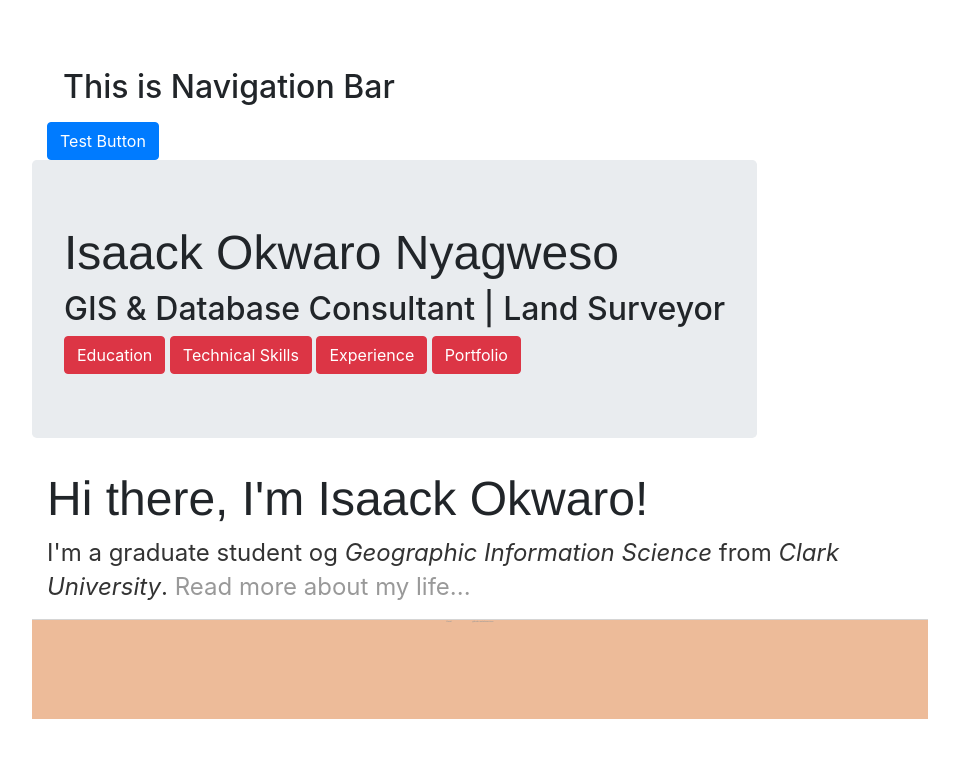
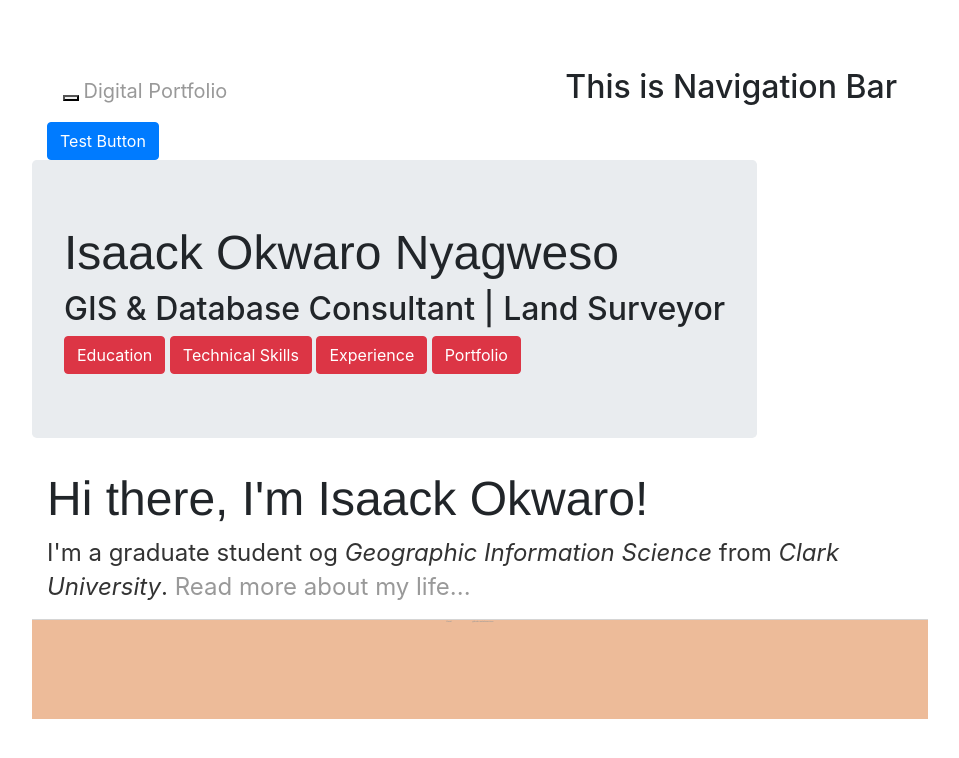
Before and after one commit to okwaroissa/okwaroissa.github.io, a Jekyll site: the page built from index.html, in a window 1280 px wide. Shown: the top 758 px of the page, without its empty margins (160-1119 px from the left). Built offline with Jekyll 4.4.1, drawn with Linux system fonts in a browser that asks for light colours.

Commit message:
Update default.html

```diff
--- a/_layouts/default.html
+++ b/_layouts/default.html
@@ -11,8 +11,19 @@
 		<body>
 			<nav class="navbar navbar-default navbar-fixed-top" role="navigation">
 				<div class="container-fluid">
+					<div id="nav-padding">
+						<div class="navbar-header">
+							<button type="button" class="navbar-toggle" data-toggle="collapse" data-target="#navbarResponsive">
+								<span class="sr-only">Toggle navigation</span>
+								<span class="icon-bar"></span>
+								<span class="icon-bar"></span>
+								<span class="icon-bar"></span>
+                    					</button>
+							<a href="#Wall" class="navbar-brand">Digital Portfolio</a>
+						</div>
+					</div>
 					<h2>This is Navigation Bar</h2>
-				<div>
+				</div>
 			</nav>
 
 
```
